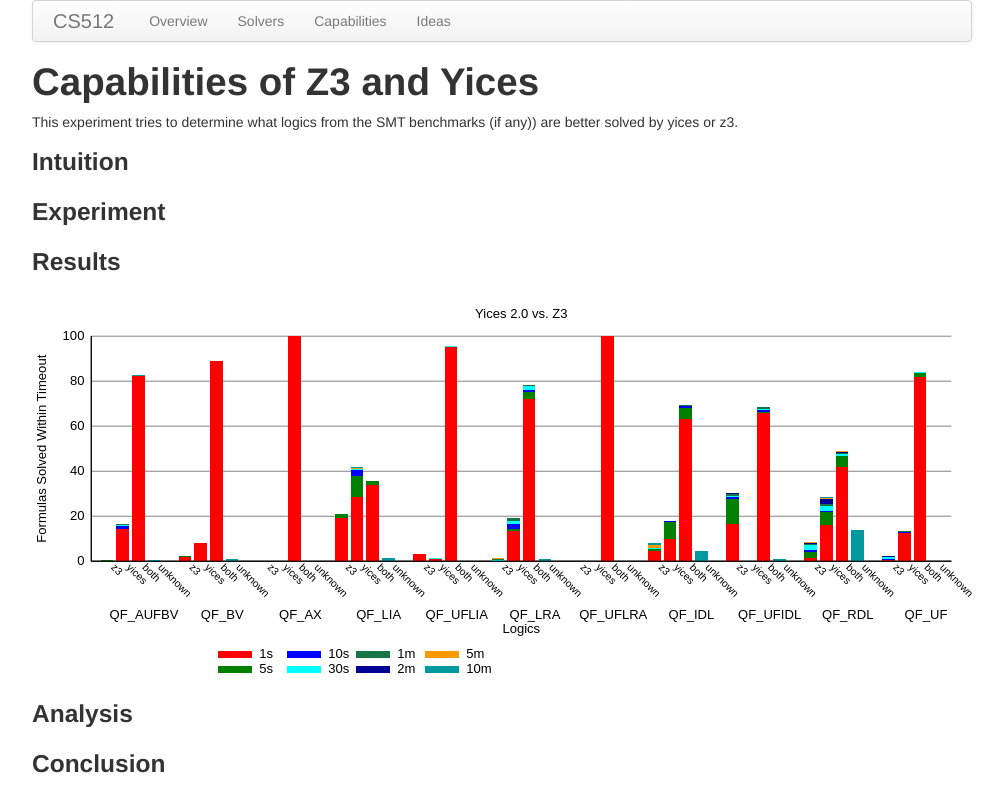
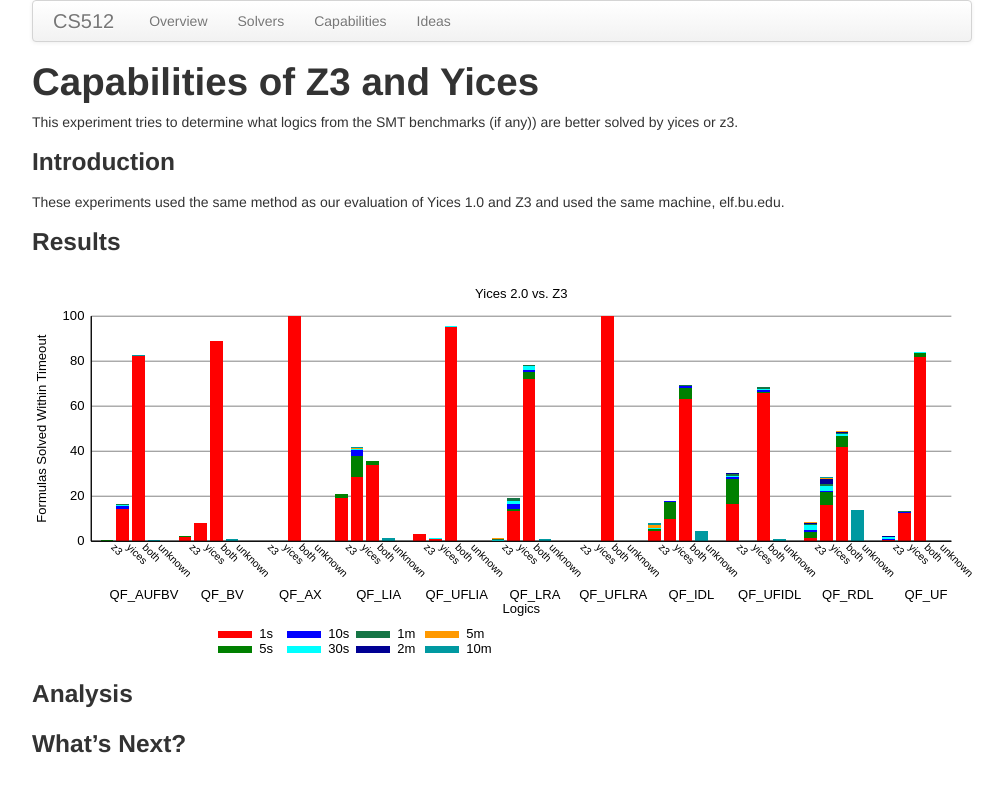
Before and after one commit to wdblair/composite-smt, a Jekyll site: the page built from site/power.md, in a window 1280 px wide. Shown: the top 812 px of the page, without its empty margins (138-1141 px from the left). Built offline with Jekyll 4.4.1, drawn with Linux system fonts in a browser that asks for light colours; Markdown is read by kramdown in place of the engine named in the settings.

Commit message:
small updates to the website

```diff
--- a/site/power.md
+++ b/site/power.md
@@ -8,12 +8,10 @@ layout: default
 This experiment tries to determine what logics from the SMT benchmarks (if any))
 are better solved by yices or z3.
 
-### Intuition
+### Introduction
 
-
-
-### Experiment
-
+These experiments used the same method as our evaluation of Yices 1.0 and Z3 and
+used the same machine, elf.bu.edu.
 
 ### Results
 
@@ -21,6 +19,9 @@ are better solved by yices or z3.
 
 ### Analysis
 
-### Conclusion
+
+### What's Next?
+
+
 
 [1]: img/power/power.svg
```
Also changed, not shown: site/index.md (+1 -1 lines), site/solvers.md (+2 -2 lines), site/speed.md (added, +18 -0 lines).
